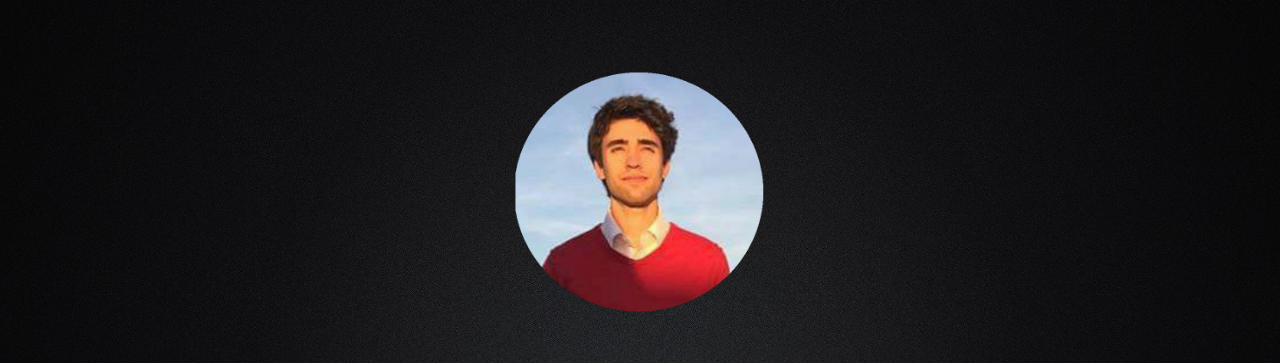
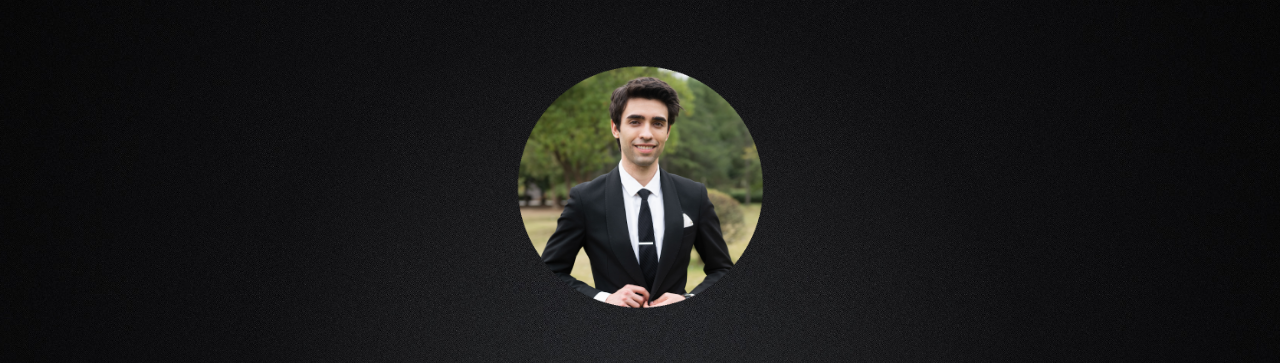
Before and after one commit to mmelatti/mmelatti.github.io, a website: page index.html in a window 1280 px wide. Shown: the part 86-449 px from the top of the page. Drawn offline with nearby package versions, Linux system fonts and the light colour scheme; a web font is replaced by a local one.

Commit message:
Update Profile pic

```diff
--- a/index.html
+++ b/index.html
@@ -105,7 +105,7 @@
         <div class="container" style="padding-top:0px;">
             <div class="intro-text" style="padding-top:0px;">
                 <div align="center" style="padding-top:120px;">
-                  <img src="img/Me/ProfilePicCircle2.png" width="250px" height="300px">
+                  <img src="img/Me/ProfilePicCircle2020_02.png" width="250px" height="300px">
                 <div>
                 <br>
                 <br>
```
Also changed, not shown: img/Me/ProfilePic.png (deleted), img/Me/ProfilePicCircle.png (deleted), img/Me/ProfilePicCircle2020_01.png (added), img/Me/ProfilePicCircle2020_02.png (added).
